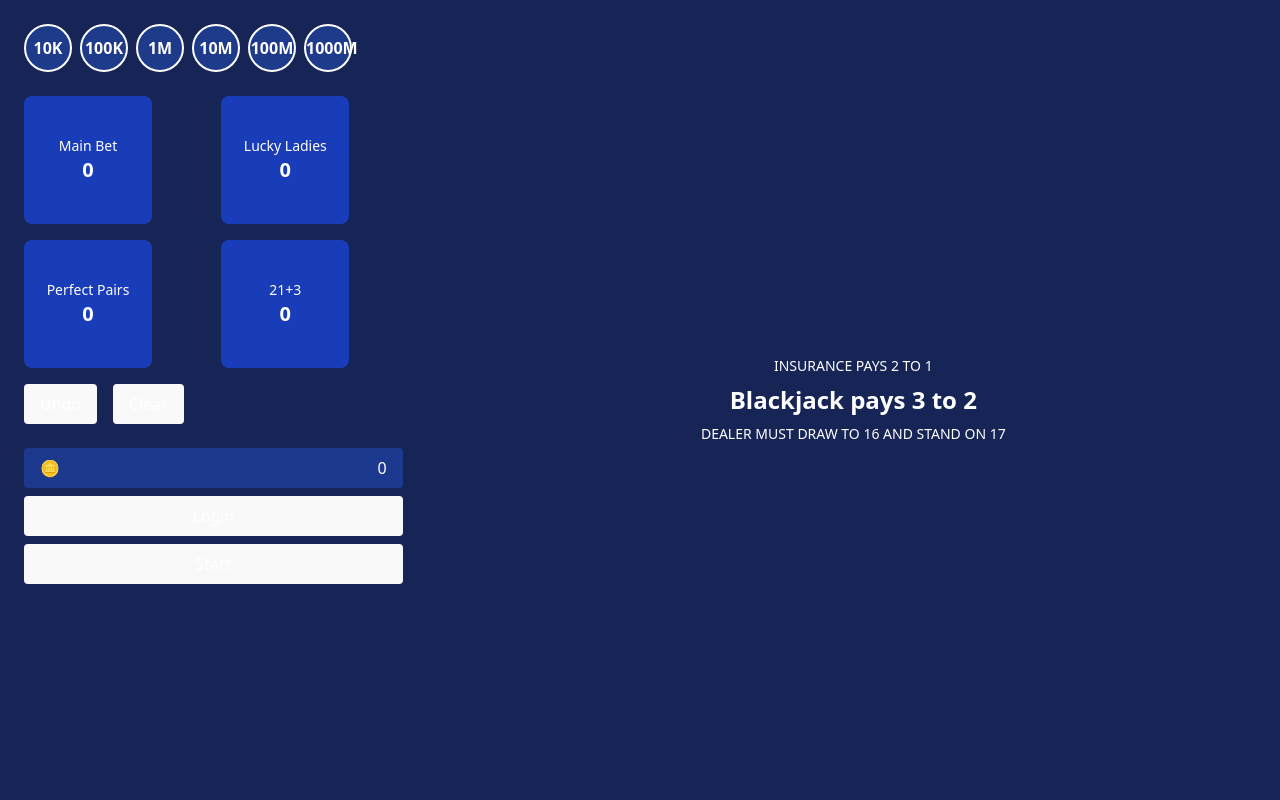
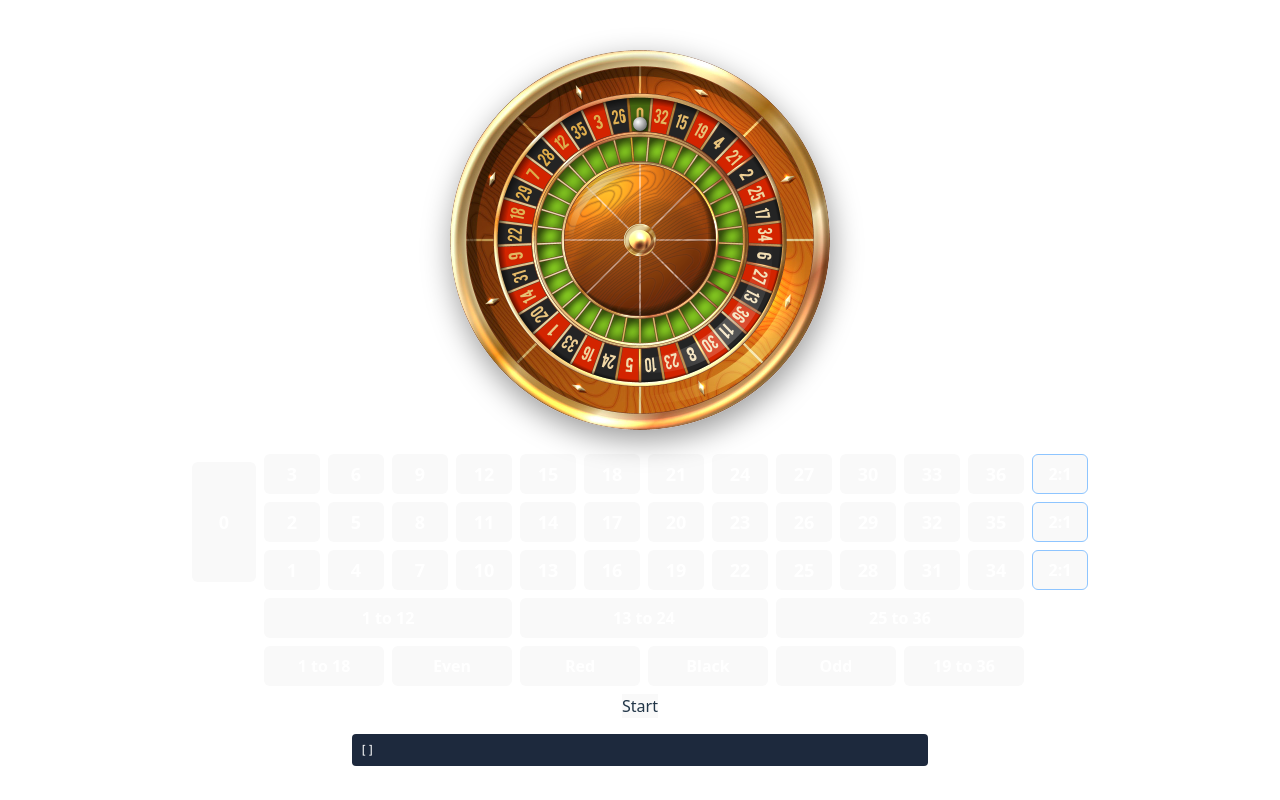
Before and after one commit to andresmarincelis/CasinoOnline, a React (Vite) app: page / in a window 1280 px wide. Built offline with nearby package versions, Linux system fonts and the light colour scheme.

Commit message:
Refactor App component to integrate Roulette functionality, replacing BlackjackPage with RouletteTable and Wheel components. Update context for betting logic and adjust ESLint rules. Upgrade axios dependency to version 1.10.0.

```diff
--- a/eslint.config.js
+++ b/eslint.config.js
@@ -19,12 +19,9 @@ export default tseslint.config(
     },
     rules: {
       ...reactHooks.configs.recommended.rules,
+      'react-refresh/only-export-components': 'off',
       '@typescript-eslint/no-explicit-any': 'off',
       'react-hooks/exhaustive-deps': 'off',
-      'react-refresh/only-export-components': [
-        'warn',
-        { allowConstantExport: true },
-      ],
     },
   }
 );
--- a/package.json
+++ b/package.json
@@ -12,7 +12,7 @@
   "dependencies": {
     "@tailwindcss/vite": "^4.1.10",
     "animejs": "^4.0.2",
-    "axios": "^1.9.0",
+    "axios": "^1.10.0",
     "react": "^19.1.0",
     "react-dom": "^19.1.0"
   },
--- a/src/App.tsx
+++ b/src/App.tsx
@@ -1,7 +1,18 @@
-import BlackjackPage from "./components/blackjackpage/BlackJackPage";
+import RouletteTable from './components/roulette/RouletteTable';
+import Wheel from './components/roulette/Wheel';
+import { RouletteProvider } from './contexts/RouletteContext';
 
 function App() {
-  return <BlackjackPage />;
+  return (
+    <RouletteProvider>
+      <div className="w-full h-screen flex flex-col items-center justify-center">
+        <div>
+          <Wheel />
+        </div>
+        <RouletteTable />
+      </div>
+    </RouletteProvider>
+  );
 }
 
 export default App;
--- a/src/components/roulette/RouletteTable.tsx
+++ b/src/components/roulette/RouletteTable.tsx
@@ -1,12 +1,12 @@
 import NumberRows from './NumberRows';
 import ExternalBetsRow from './ExternalBetsRow';
-import { useRouletteBets } from '../../hooks/useRouletteBets';
 import { dozens, externalBets, rows } from './utils';
 import DozensRow from './DozenRow';
+import { useRouletteContext } from '../../contexts/RouletteContext';
 
 const RouletteTable = () => {
-  const { bets, handleExternalBet, handleDoubleBets, handleStraightBet } =
-    useRouletteBets();
+  const { bets, handleExternalBet, handleDoubleBets, handleStraightBet, play } =
+    useRouletteContext();
 
   return (
     <div className="flex flex-col items-center">
@@ -27,6 +27,7 @@ const RouletteTable = () => {
           />
         </tbody>
       </table>
+      <button onClick={play}>Start</button>
       <pre className="mt-4 text-xs text-white bg-slate-800 p-2 rounded max-w-xl w-full overflow-x-auto">
         {JSON.stringify(bets, null, 2)}
       </pre>
--- a/src/components/roulette/Wheel.tsx
+++ b/src/components/roulette/Wheel.tsx
@@ -1,24 +1,22 @@
 import { animate, utils } from 'animejs';
 import { useEffect } from 'react';
 import './styles.css';
+import { rouletteWheelNumbers } from './utils';
+import { useRouletteContext } from '../../contexts/RouletteContext';
 
 export type WheelNumber = {
   next: number | string;
 };
 
-const Wheel = ({
-  rouletteNumbers,
-  number,
-}: {
-  rouletteNumbers: number[];
-  number: WheelNumber;
-}) => {
+const Wheel = () => {
+  const { winningNumber } = useRouletteContext();
+
   const totalNumbers = 37;
   const singleSpinDuration = 5000;
   const singleRotationDegree = 360 / totalNumbers;
   let lastNumber = 0;
 
-  const getIndex = (n: string) => rouletteNumbers.indexOf(parseInt(n));
+  const getIndex = (n: string) => rouletteWheelNumbers.indexOf(parseInt(n));
   const rotationFrom = (n: string) => singleRotationDegree * getIndex(n);
 
   const getRandomEnd = (min: number, max: number) =>
@@ -29,7 +27,21 @@ const Wheel = ({
     Math.abs(zero) + rotationFrom(n.toString());
   const ballSpins = (min: number, max: number) => 360 * utils.random(min, max);
 
+  function resetRotation() {
+    animate(['.layer-2', '.layer-4'], {
+      rotate: 0,
+      duration: 0,
+    });
+    animate('.ball-container', {
+      rotate: 0,
+      translateY: 0,
+      duration: 0,
+    });
+  }
+
   function spinWheel(number: number) {
+    resetRotation();
+
     const bezier = 'cubicBezier(0.165,0.84,0.44,1.005)';
     const end = -getRandomEnd(2, 4);
     const zeroR = zeroEnd(end);
@@ -58,9 +70,8 @@ const Wheel = ({
   }
 
   useEffect(() => {
-    const next = number.next;
-    if (next != null && next !== '') spinWheel(parseInt(String(next)));
-  }, [number]);
+    if (winningNumber != null) spinWheel(parseInt(String(winningNumber)));
+  }, [winningNumber]);
 
   return (
     <div className="roulette-wheel">
--- a/src/components/roulette/utils.ts
+++ b/src/components/roulette/utils.ts
@@ -1,4 +1,4 @@
-import type { BetType } from '../../hooks/useRouletteBets';
+import type { BetType } from '../../contexts/RouletteContext';
 
 export const rouletteWheelNumbers = [
   0, 32, 15, 19, 4, 21, 2, 25, 17, 34, 6, 27, 13, 36, 11, 30, 8, 23, 10, 5, 24,
--- a/src/hooks/useRouletteBets.tsx
+++ b/src/contexts/RouletteContext.tsx
@@ -1,5 +1,7 @@
-import { useState } from 'react';
+import axios from 'axios';
+import { createContext, useContext, useState } from 'react';
 
+export type ColumnOrDozenType = '1' | '2' | '3';
 export type BetType =
   | 'low'
   | 'high'
@@ -14,12 +16,36 @@ export type BetType =
 interface Bet {
   betType: BetType;
   betAmount: number;
-  columnOrDozen?: '1' | '2' | '3';
-  betNumbers?: Array<{ number: number; amount: number }>;
+  columnOrDozen?: ColumnOrDozenType;
+  betNumbers?: { number: number; amount: number }[];
 }
 
-export const useRouletteBets = () => {
+export interface RouletteContextInterface {
+  bets: Bet[];
+  winningNumber: number | null;
+  loading: boolean;
+  setLoading: (loading: boolean) => void;
+  handleExternalBet: (betType: BetType) => void;
+  handleDoubleBets: (
+    type: 'column' | 'dozen',
+    columnOrDozen: ColumnOrDozenType
+  ) => void;
+  handleStraightBet: (number: number) => void;
+  play: () => Promise<void>;
+}
+
+const RouletteContext = createContext<RouletteContextInterface>(
+  {} as RouletteContextInterface
+);
+
+export const RouletteProvider = ({
+  children,
+}: {
+  children: React.ReactNode;
+}) => {
   const [bets, setBets] = useState<Bet[]>([]);
+  const [loading, setLoading] = useState<boolean>(false);
+  const [winningNumber, setWinningNumber] = useState<number | null>(null);
 
   const handleExternalBet = (betType: BetType) => {
     setBets((prev) => {
@@ -103,10 +129,40 @@ export const useRouletteBets = () => {
     });
   };
 
-  return {
-    bets,
-    handleExternalBet,
-    handleDoubleBets,
-    handleStraightBet,
+  const play = async () => {
+    if (!bets.length) return;
+    const response = await axios.post(
+      'http://localhost:3002/roulette/start',
+      { bets },
+      {
+        headers: {
+          'Content-Type': 'application/json',
+          Authorization: `Bearer eyJhbGciOiJIUzI1NiIsInR5cCI6IkpXVCJ9.eyJzdWIiOiJxS25Xd3BEd3NucFc2UTNzcSIsImVtYWlsIjoiZGllZ29jZXJkYWNlbGlzQGhvdG1haWwuY29tIiwiaWF0IjoxNzQ5OTM3Nzc5LCJleHAiOjE3NDk5NDEzNzl9.z1Oc7nJZC3Q8IacxlIyUEvTb5tCppauW9UrsAE6wNaE`,
+        },
+      }
+    );
+    const data = response.data;
+    setWinningNumber(data.winningNumber);
+    setBets([]);
+    setLoading(false);
   };
+
+  return (
+    <RouletteContext.Provider
+      value={{
+        bets,
+        winningNumber,
+        handleExternalBet,
+        handleDoubleBets,
+        handleStraightBet,
+        play,
+        loading,
+        setLoading,
+      }}
+    >
+      {children}
+    </RouletteContext.Provider>
+  );
 };
+
+export const useRouletteContext = () => useContext(RouletteContext);
```
